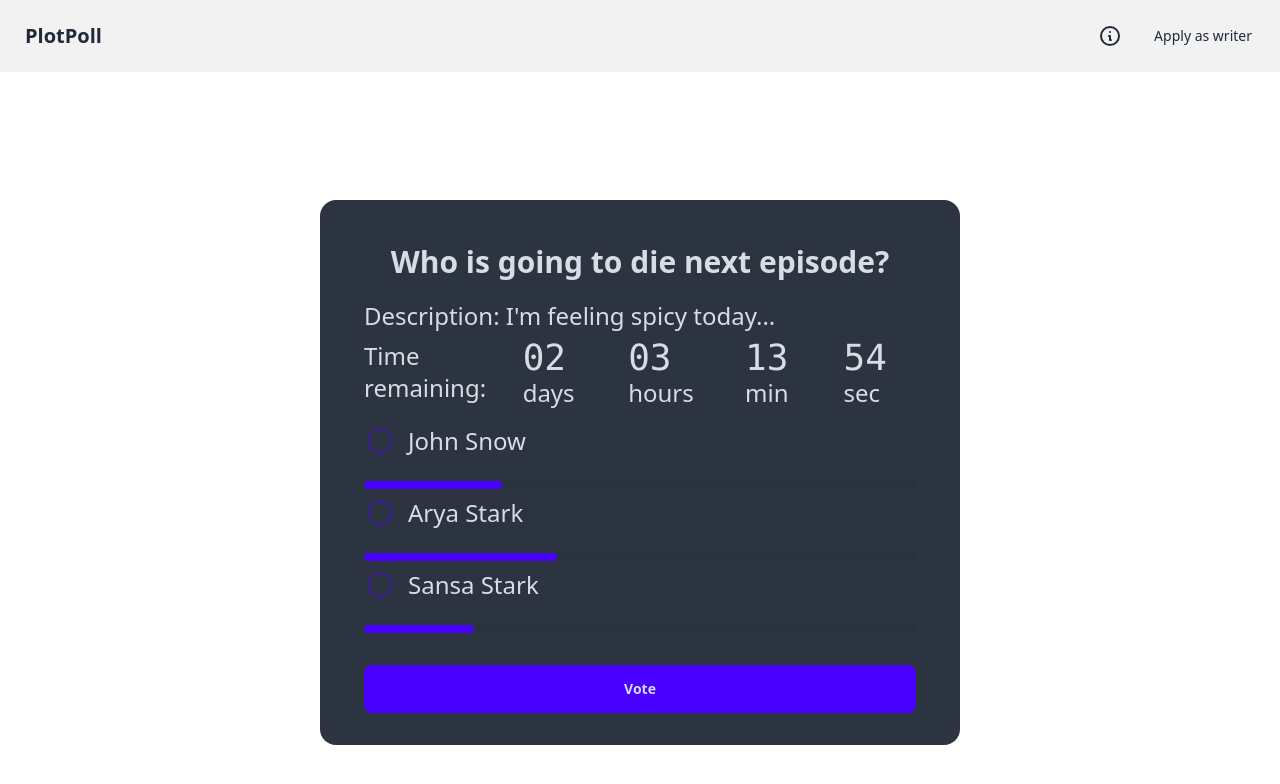
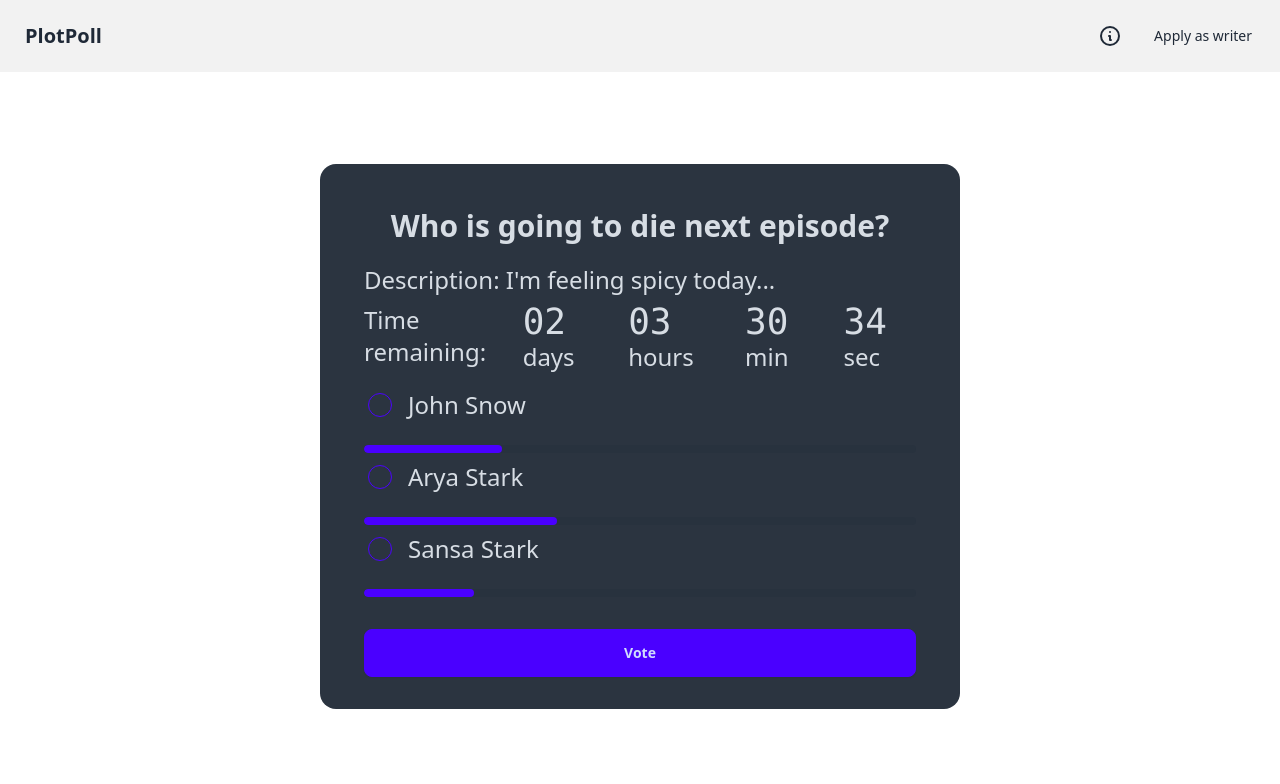
Before and after one commit to arturRDC/blockchain-projeto-final, an Angular app in the folder front/: page / in a window 1280 px wide. Shown: the top 784 px of the page. Built offline with nearby package versions, Linux system fonts and the light colour scheme.

Commit message:
Fix poll vertical alignment

```diff
--- a/front/src/app/navbar/navbar.component.html
+++ b/front/src/app/navbar/navbar.component.html
@@ -1,4 +1,4 @@
-<div class="navbar bg-base-200">
+<div class="navbar bg-base-200 .h-14">
   <div class="flex-1">
     <a class="btn btn-ghost text-xl">PlotPoll</a>
   </div>
--- a/front/src/app/poll/poll.component.css
+++ b/front/src/app/poll/poll.component.css
@@ -0,0 +1,3 @@
+.pollBody {
+  height: calc(100vh - 72px);
+}
--- a/front/src/app/poll/poll.component.html
+++ b/front/src/app/poll/poll.component.html
@@ -1,4 +1,4 @@
-<div class="flex justify-center items-center h-screen text-2xl">
+<div class="flex justify-center items-center h-screen text-2xl pollBody">
   <div class="card w-2/4 bg-neutral text-neutral-content px-3">
     <div class="card-body">
       <div class="flex justify-center items-center p-3">
--- a/front/src/app/poll/poll.component.ts
+++ b/front/src/app/poll/poll.component.ts
@@ -14,7 +14,7 @@ export class PollComponent implements OnInit {
   poll: any;
   selectedOption: number | null = null;
   voteAmount: number = 1;
-  closingTime: number = 1702266000;
+  closingTime: number = 1702267000;
 
   ngOnInit() {
     this.poll = {
```
